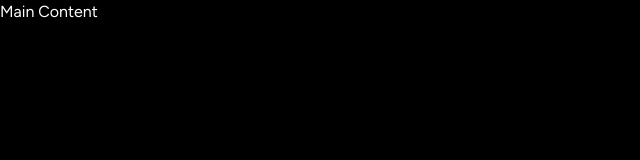
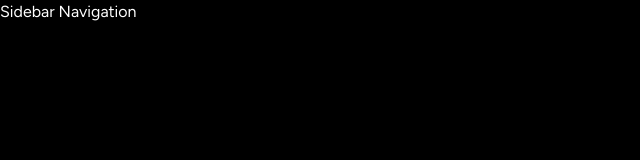
Before and after one commit to hauolinalani/spotify-clone, a Next.js app: page / in a window 1280 px wide. Shown: the top 160 px of the page, without its empty margins (0-640 px from the left). Built offline with nearby package versions, Linux system fonts and the light colour scheme.

Commit message:
initializing components

```diff
--- a/app/layout.tsx
+++ b/app/layout.tsx
@@ -1,6 +1,7 @@
 import type { Metadata } from 'next'
 import { Figtree } from 'next/font/google'
 import './globals.css'
+import Sidebar from '@/components/Sidebar'
 
 const font = Figtree({ subsets: ['latin'] })
 
@@ -16,7 +17,11 @@
 }) {
   return (
     <html lang="en">
-      <body className={font.className}>{children}</body>
+      <body className={font.className}>
+       <Sidebar>
+        {children}
+         </Sidebar>
+        </body>
     </html>
   )
 }
--- /dev/null
+++ b/components/Box.tsx
@@ -0,0 +1,16 @@
+import React from 'react';
+
+interface BoxProps {
+  children: React.ReactNode;
+  className?: string;
+}
+
+const Box: React.FC<BoxProps> = ({ children, className }) => {
+  return (
+    <div className={className}>
+      {children}
+    </div>
+  );
+};
+
+export default Box;
--- a/components/Sidebar.tsx
+++ b/components/Sidebar.tsx
@@ -0,0 +1,51 @@
+"use client";
+import React, { useMemo } from 'react';
+import { usePathname } from 'next/navigation';
+import { HiHome } from 'react-icons/hi';
+import { BiSearch } from 'react-icons/bi';
+import Box from './Box';
+
+interface SidebarProps {
+  children: React.ReactNode;
+}
+
+const Sidebar: React.FC<SidebarProps> = ({ children }) => {
+  const pathname = usePathname();
+
+  const routes = useMemo(() => [
+    {
+        icon:HiHome,
+      label: 'home',
+      active: pathname !== '/search',
+      href: '/search',
+    },
+    {
+        icon: BiSearch,
+      label: 'Search',
+      active: pathname === '/search',
+      href: '/search',
+    }
+  ], [pathname]);
+
+  return (
+    <div className= "flex h-full">
+    <div
+    className="hidden
+    md:flex
+    flex-col
+    gap-y-2
+    bg-black
+    h-full
+    w-[300px]
+    p-2
+    "
+    >
+<Box>
+  Sidebar Navigation
+</Box>
+    </div>
+    </div>
+  );
+};
+
+export default Sidebar;
```
Also changed, not shown: package.json (+5 -4 lines), 1 other file (tests, documents, lock files or other folders).
